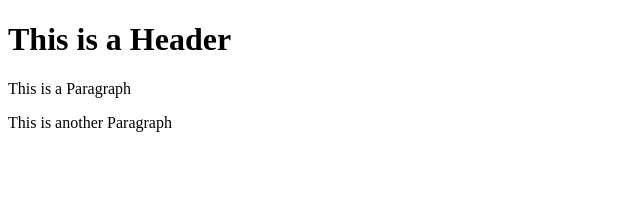
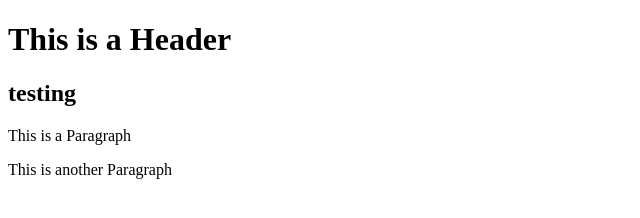
Before and after one commit to lrw2121/day-one, a website: page index.html in a window 1280 px wide. Shown: the whole page, without its empty margins (0-640 px from the left). Drawn offline with Linux system fonts and the light colour scheme.

```diff
--- a/index.html
+++ b/index.html
@@ -2,6 +2,7 @@
 <html>
     <body>
         <h1>This is a Header</h1>
+        <h2>testing</h2>
         <p>This is a Paragraph</p>
         <p>This is another Paragraph</p>
     </body>
```
Also changed, not shown: package.json (added, +25 -0 lines), 1 other file.
